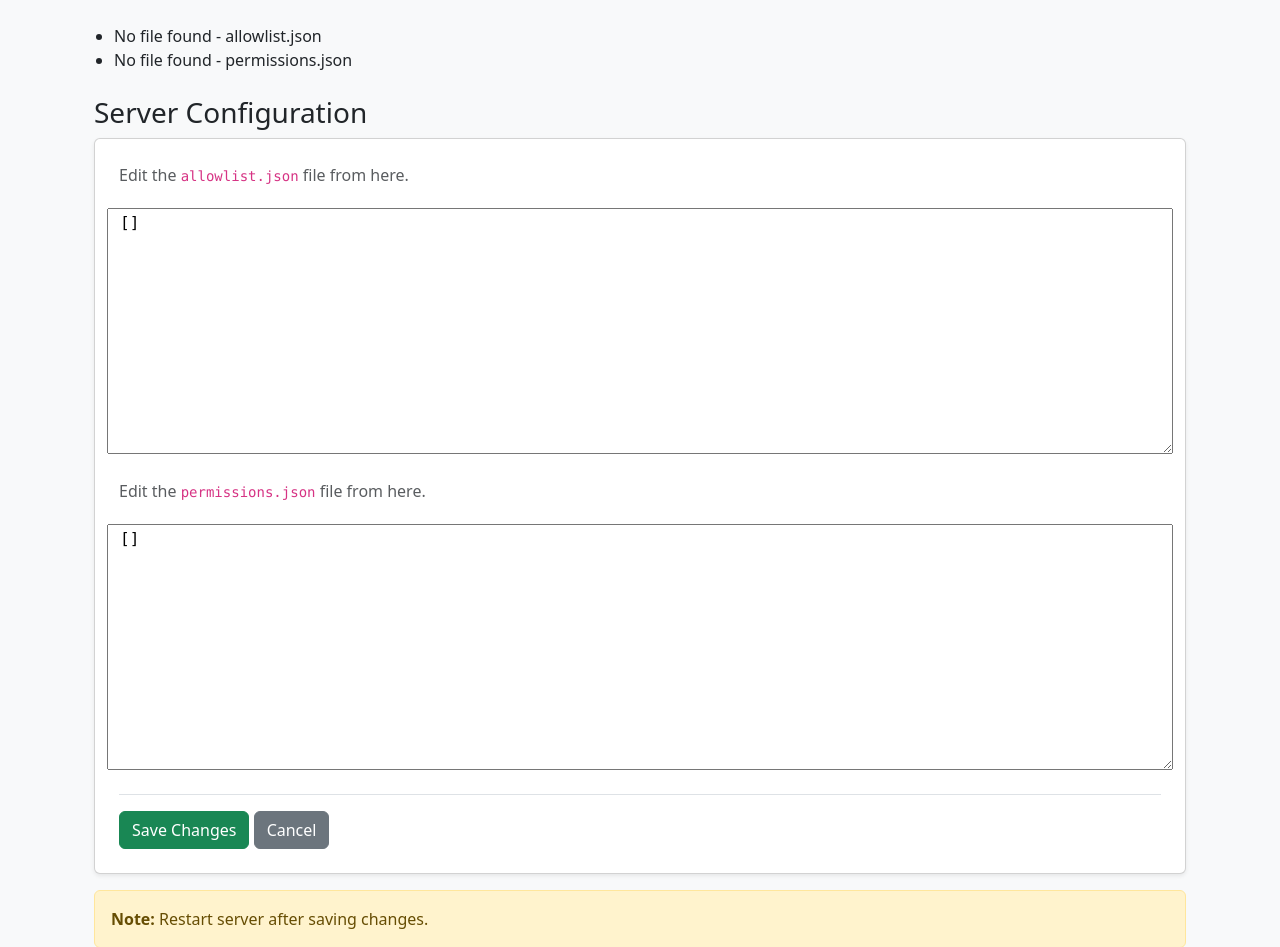
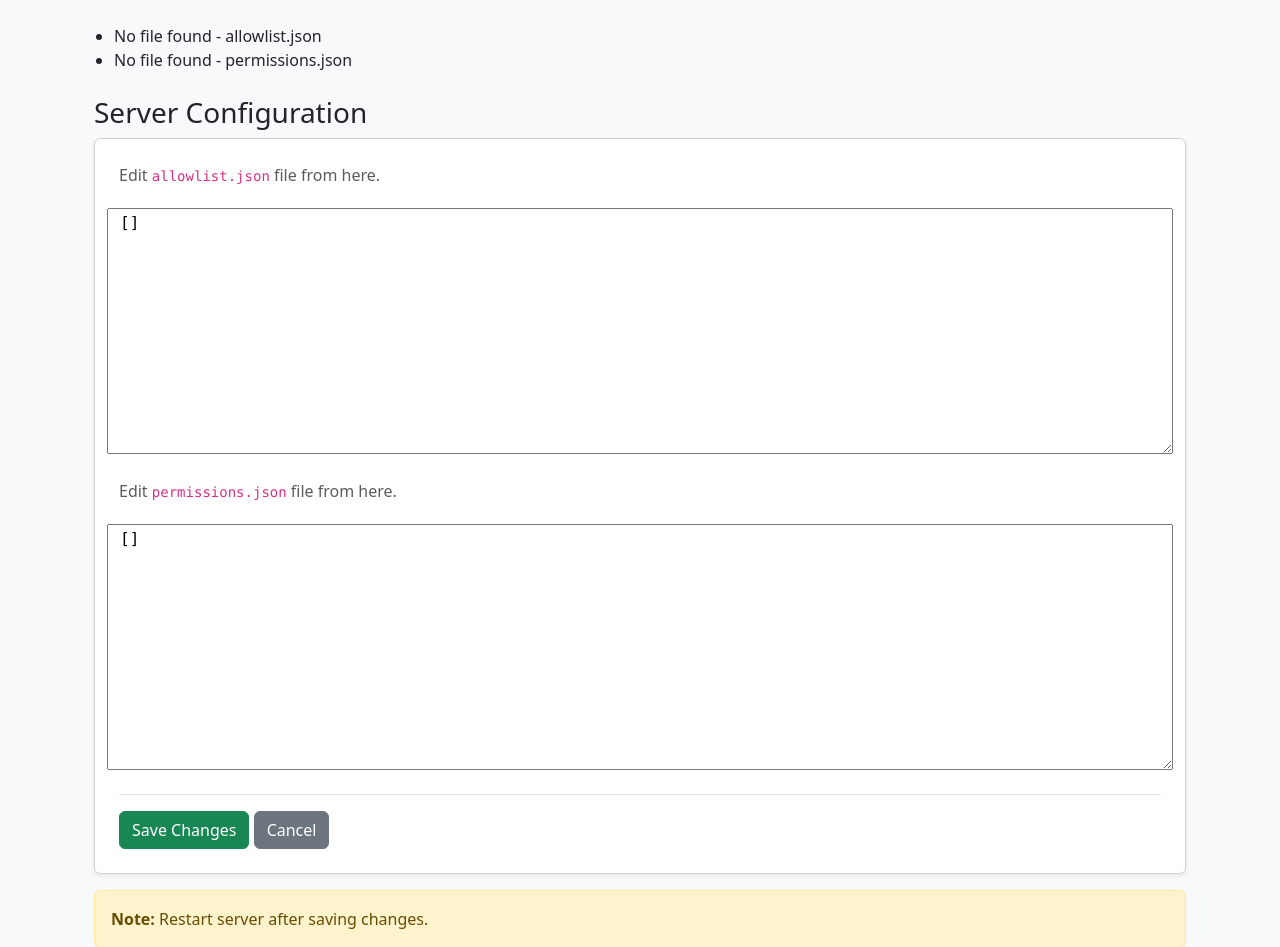
Before and after one commit to nmiljanovic/mc-panel, a Django app: page /editor/ in a window 1280 px wide. Shown: the part 58-1005 px from the top of the page. Run offline with Django 5.2, Linux system fonts and the light colour scheme; the visitor is signed in with stand-in values (Sample User, id 1).

```diff
--- a/panel/templates/editor.html
+++ b/panel/templates/editor.html
@@ -13,14 +13,14 @@
             {% csrf_token %}
             <div class="row" style="display: flex; gap: 5px;">
                 <p class="text-muted">
-                    Edit the <code>allowlist.json</code> file from here.
+                    Edit <code>allowlist.json</code> file from here.
                 </p>
                 <textarea name="allowlist_data"
                           rows="10"
                           style="width: 100%;
                                  font-family: monospace">{{ allowlist }}</textarea>
                 <p class="text-muted" style="margin-top: 20px;">
-                    Edit the <code>permissions.json</code> file from here.
+                    Edit <code>permissions.json</code> file from here.
                 </p>
                 <textarea name="permissions_data"
                           rows="10"
```
